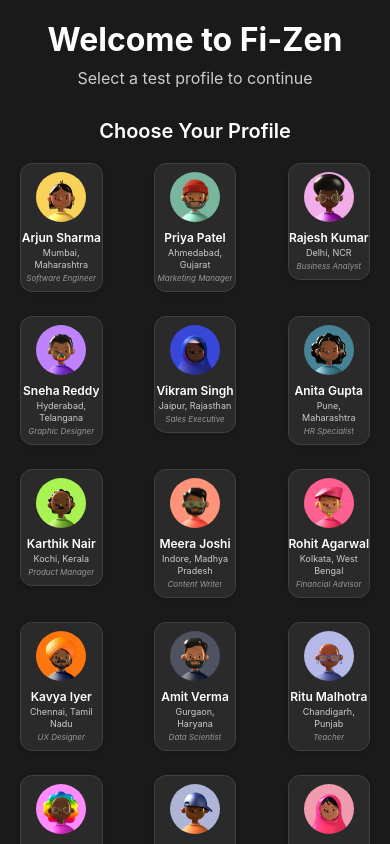
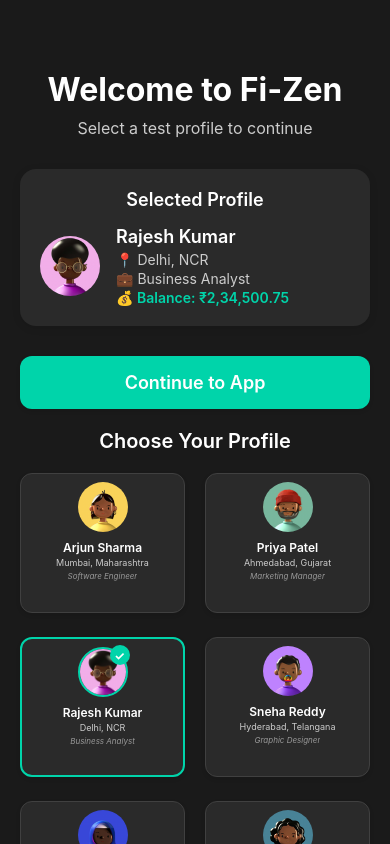
Before and after one commit to Debdyut/fi-zen, a React Native app: screen /Login in a window 390 px wide. Built offline with nearby package versions, Linux system fonts and the light colour scheme.

Commit message:
fixed issues with test profile logins

```diff
--- a/src/navigation/AppNavigator.js
+++ b/src/navigation/AppNavigator.js
@@ -135,13 +135,8 @@
       }}
     >
       <Stack.Navigator screenOptions={{ headerShown: false }}>
-        {!isLoggedIn ? (
-          // Show login screen if not logged in
         <Stack.Screen name="Login" component={LoginScreen} />
-        ) : (
-          // Show main app if logged in
-          <>
-            <Stack.Screen name="Main">
+        <Stack.Screen name="MainTabs">
           {(props) => <TabNavigator {...props} />}
         </Stack.Screen>
         <Stack.Screen name="InflationSetup" component={InflationSetupScreen} />
@@ -160,8 +155,6 @@
             headerShown: false,
           }}
         />
-          </>
-        )}
       </Stack.Navigator>
       </NavigationContainer>
     </SafeAreaProvider>
--- a/src/screens/LoginScreen.js
+++ b/src/screens/LoginScreen.js
@@ -19,20 +19,24 @@
 import { TouchableArea } from '../components/common/AccessibilityHelpers';
 
 const { width } = Dimensions.get('window');
-const cardWidth = (width - 60) / 4; // 4 columns with margins
+const cardWidth = (width - 60) / 2; // 2 columns with margins
 
 const LoginScreen = ({ navigation }) => {
   const { isDarkMode } = useTheme();
   const { t } = useLanguage();
   const colors = getThemeColors(isDarkMode);
-  const [selectedUser, setSelectedUser] = useState(null);
   const [isLoading, setIsLoading] = useState(false);
+  const scrollViewRef = React.useRef(null);
 
   const userProfiles = UserProfileService.getAllUserProfiles();
   const userIds = Object.keys(userProfiles);
+  const [selectedUser, setSelectedUser] = useState(userIds[Math.floor(Math.random() * userIds.length)]);
 
   const handleUserSelect = (userId) => {
     setSelectedUser(userId);
+    setTimeout(() => {
+      scrollViewRef.current?.scrollTo({ y: 0, animated: true, duration: 800 });
+    }, 100);
   };
 
   const handleLogin = async () => {
@@ -46,7 +50,7 @@
 
       if (success) {
         // Navigate to main app
-        navigation.replace('Main');
+        navigation.replace('MainTabs');
       } else {
         console.error('Failed to set user');
       }
@@ -111,6 +115,7 @@
       />
 
       <ScrollView
+        ref={scrollViewRef}
         style={styles.scrollContainer}
         showsVerticalScrollIndicator={false}
         contentContainerStyle={styles.scrollContent}
@@ -125,28 +130,9 @@
           </Text>
         </View>
 
-        {/* User Profiles Grid */}
-        <View style={styles.profilesContainer}>
-          <Text style={[styles.sectionTitle, { color: colors.text }]}>
-            Choose Your Profile
-          </Text>
-
-          <View style={styles.profilesGrid}>
-            {userIds.map((userId) => (
-              <UserProfileCard
-                key={userId}
-                userId={userId}
-                profile={userProfiles[userId]}
-                isSelected={selectedUser === userId}
-                onPress={handleUserSelect}
-              />
-            ))}
-          </View>
-        </View>
-
         {/* Selected User Info */}
         {selectedUser && (
-          <FadeInUp delay={100}>
+          <View>
             <View style={[styles.selectedUserInfo, { backgroundColor: colors.surface }]}>
               <Text style={[styles.selectedUserTitle, { color: colors.text }]}>
                 Selected Profile
@@ -172,7 +158,7 @@
                 </View>
               </View>
             </View>
-          </FadeInUp>
+          </View>
         )}
 
         {/* Login Button */}
@@ -195,6 +181,35 @@
           </TouchableOpacity>
         </View>
 
+        {/* User Profiles Grid */}
+        <View style={styles.profilesContainer}>
+          <Text style={[styles.sectionTitle, { color: colors.text }]}>
+            Choose Your Profile
+          </Text>
+
+          <View style={styles.profilesGrid}>
+            {userIds.map((userId) => (
+              <UserProfileCard
+                key={userId}
+                userId={userId}
+                profile={userProfiles[userId]}
+                isSelected={selectedUser === userId}
+                onPress={handleUserSelect}
+              />
+            ))}
+          </View>
+        </View>
+
+        {/* Back to Top Button */}
+        <View style={styles.backToTopContainer}>
+          <TouchableOpacity
+            style={[styles.backToTopButton, { backgroundColor: colors.primary + '20' }]}
+            onPress={() => scrollViewRef.current?.scrollTo({ y: 0, animated: true, duration: 800 })}
+          >
+            <Text style={[styles.backToTopText, { color: colors.primary }]}>↑ Back to Top</Text>
+          </TouchableOpacity>
+        </View>
+
         {/* Footer */}
         <View style={styles.footer}>
           <Text style={[styles.footerText, { color: colors.textTertiary }]}>
@@ -209,6 +224,7 @@
 const styles = StyleSheet.create({
   container: {
     flex: 1,
+    paddingTop: 50,
   },
   scrollContainer: {
     flex: 1,
@@ -251,9 +267,11 @@
   },
   profileCard: {
     width: cardWidth,
+    height: 140,
     borderRadius: 12,
     padding: 8,
     alignItems: 'center',
+    justifyContent: 'space-between',
     marginBottom: 12,
     shadowColor: '#000',
     shadowOffset: { width: 0, height: 2 },
@@ -380,6 +398,19 @@
     textAlign: 'center',
     lineHeight: 16,
   },
+  backToTopContainer: {
+    alignItems: 'center',
+    marginBottom: 20,
+  },
+  backToTopButton: {
+    paddingVertical: 8,
+    paddingHorizontal: 16,
+    borderRadius: 20,
+  },
+  backToTopText: {
+    fontSize: 14,
+    fontWeight: '600',
+  },
 });
 
 export default LoginScreen;
```
Lines whose indentation alone changed are shown as unchanged.
